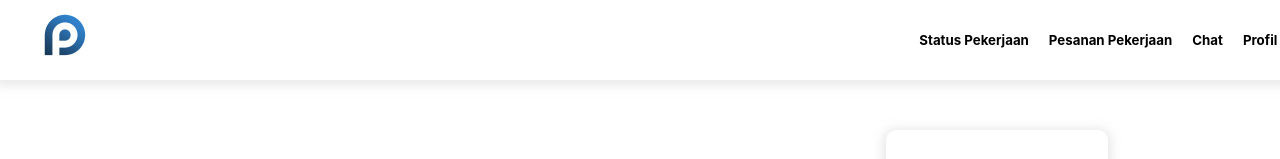
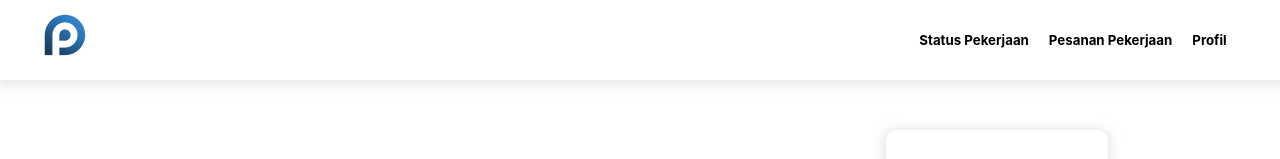
Before and after one commit to bernardadhitya/gig-job-react, a React (Create React App) app: page /service in a window 1280 px wide. Shown: the top 159 px of the page. Built offline with nearby package versions, Linux system fonts and the light colour scheme.

Commit message:
[Bernard] Remove chat from navbar

```diff
--- a/src/Components/Navbar/Navbar.js
+++ b/src/Components/Navbar/Navbar.js
@@ -104,9 +104,6 @@ const Navbar = () => {
         <div className='item' onClick={() => handleClick('orders')}>
           <h5>Pesanan Pekerjaan</h5>
         </div>
-        <div className='item' onClick={() => handleClick('chat')}>
-          <h5>Chat</h5>
-        </div>
         <div>
           <div
             className='item'
```
